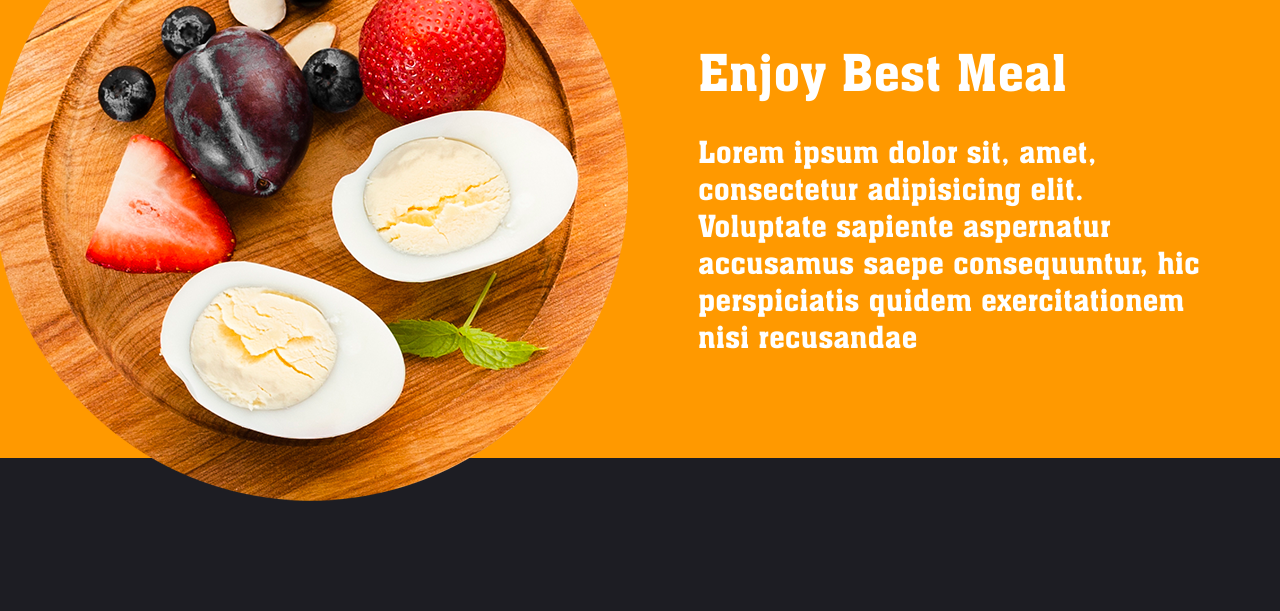
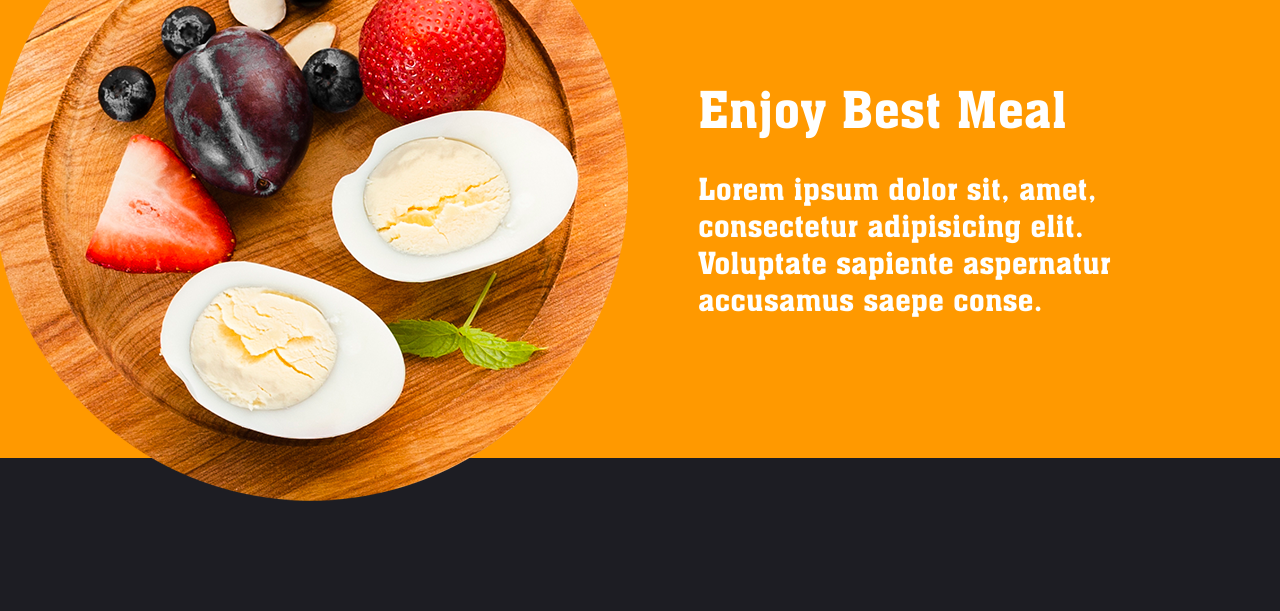
Before and after one commit to Aandrey531/restaurant, a plain HTML site: page index.html in a window 1280 px wide. Shown: the part 7580-8191 px from the top of the page. Drawn offline with Linux system fonts and the light colour scheme.

Commit message:
Update index.html

```diff
--- a/index.html
+++ b/index.html
@@ -208,7 +208,7 @@
 					enjoy best meal
 				</h1>
 				<p>
-					Lorem ipsum dolor sit, amet, consectetur adipisicing elit. Voluptate sapiente aspernatur accusamus saepe consequuntur, hic perspiciatis quidem exercitationem nisi recusandae
+					Lorem ipsum dolor sit, amet, consectetur adipisicing elit. Voluptate sapiente aspernatur accusamus saepe conse.
 				</p>
 			</div>
 		</div>
```
